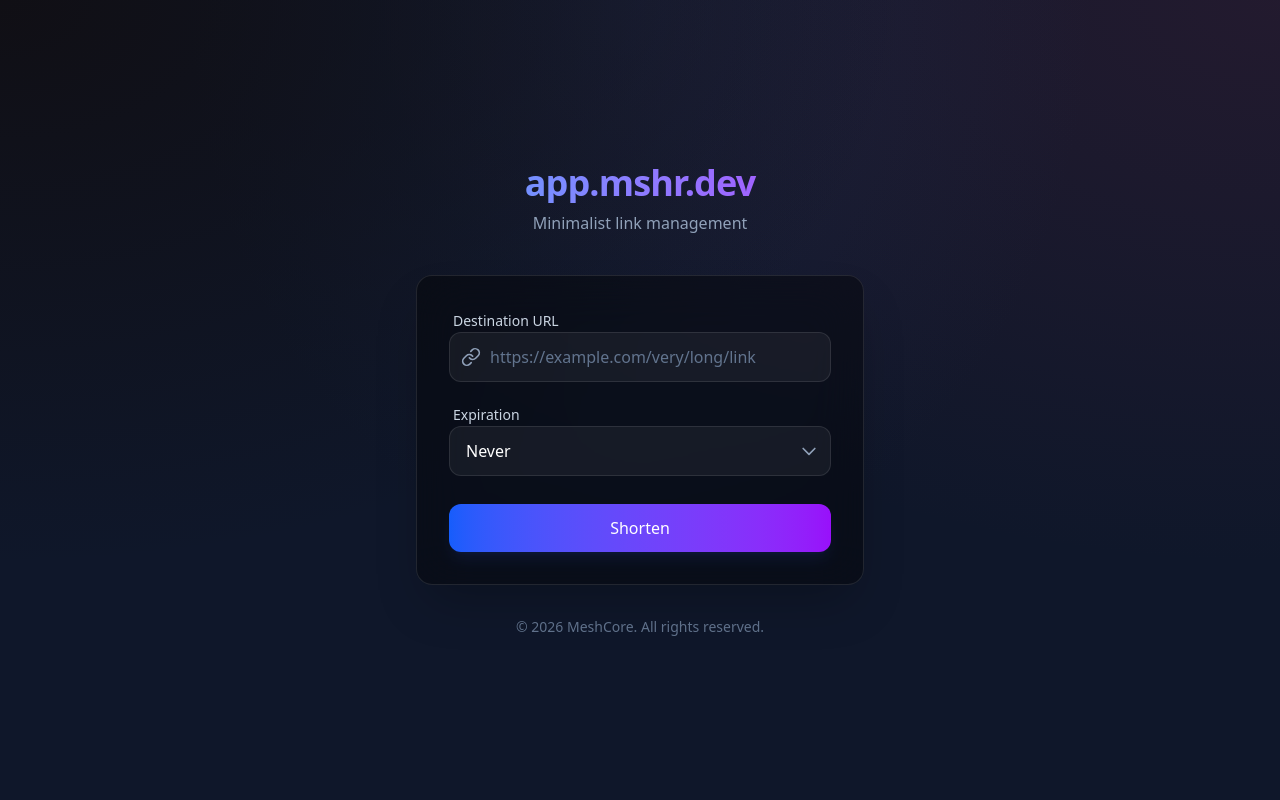
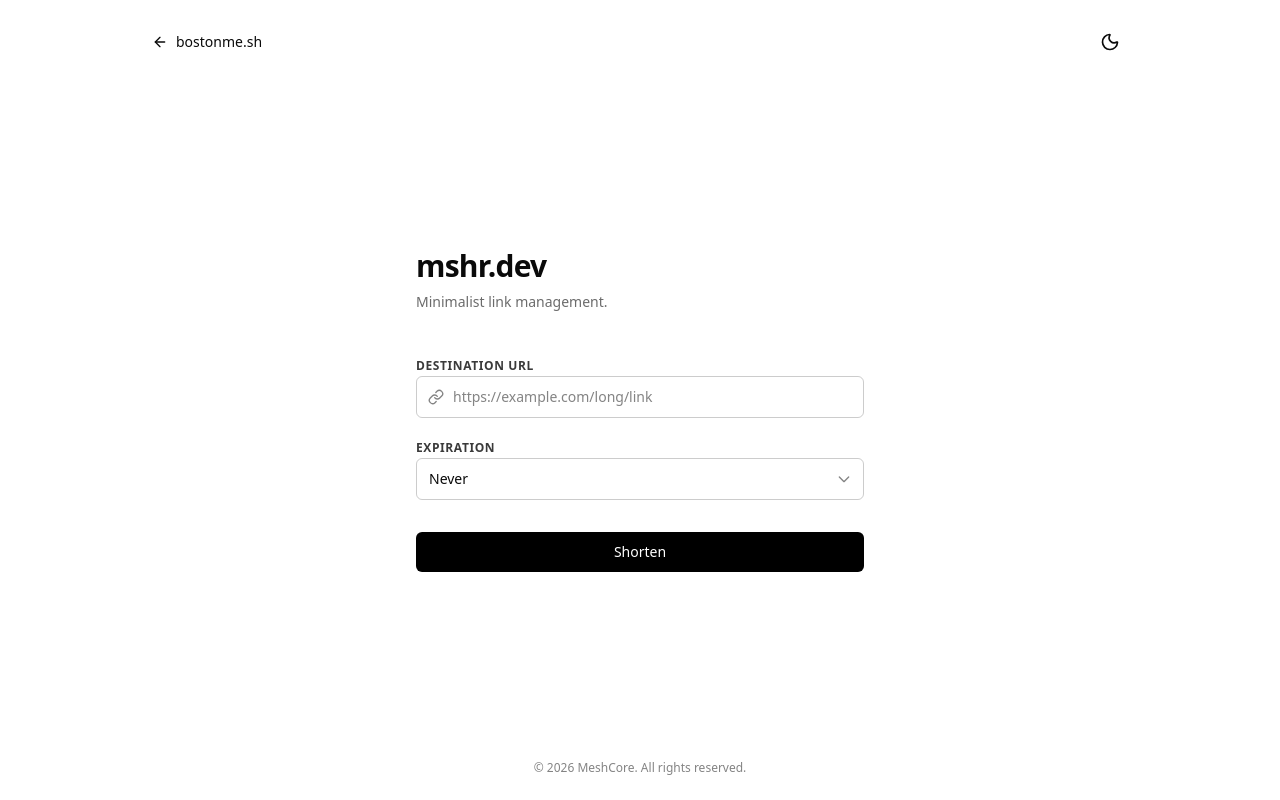
Before and after one commit to knappbrian/mshr.dev, a Next.js app in the folder appwritesites/: page / in a window 1280 px wide. Built offline with nearby package versions, Linux system fonts and the light colour scheme; no server answers.

Commit message:
Overhaul UI to match bostonme.sh minimalist aesthetic

```diff
--- a/appwritesites/src/app/globals.css
+++ b/appwritesites/src/app/globals.css
@@ -1,25 +1,21 @@
 @import "tailwindcss";
 
-@theme {
-  --color-background: #0f172a;
-  --color-foreground: #f8fafc;
-}
+@custom-variant dark (&:where(.dark, .dark *));
 
 @layer base {
+  :root {
+    --bg: #ffffff;
+    --fg: #0a0a0a;
+  }
+
+  .dark {
+    --bg: #0a0a0a;
+    --fg: #ededed;
+  }
+
   body {
-    background-color: var(--color-background);
-    color: var(--color-foreground);
-    background-image:
-      radial-gradient(at 0% 0%, hsla(253,16%,7%,1) 0, transparent 50%),
-      radial-gradient(at 50% 0%, hsla(225,39%,30%,0.2) 0, transparent 50%),
-      radial-gradient(at 100% 0%, hsla(339,49%,30%,0.2) 0, transparent 50%);
-    background-attachment: fixed;
-    min-height: 100vh;
+    background-color: var(--bg);
+    color: var(--fg);
+    transition: background-color 0.2s ease, color 0.2s ease;
   }
 }
-
-@layer utilities {
-  .glass-panel {
-    @apply bg-black/40 backdrop-blur-xl border border-white/10 shadow-2xl;
-  }
-}
--- a/appwritesites/src/app/page.tsx
+++ b/appwritesites/src/app/page.tsx
@@ -2,7 +2,7 @@
 
 import { useState, useEffect, FormEvent } from "react";
 import { account } from "@/lib/appwrite";
-import { Copy, Check, Loader2, Link as LinkIcon, AlertCircle } from "lucide-react";
+import { Copy, Check, Loader2, Link as LinkIcon, AlertCircle, Moon, Sun, ArrowLeft } from "lucide-react";
 
 export default function Home() {
   const [url, setUrl] = useState("");
@@ -13,6 +13,20 @@
   const [result, setResult] = useState<{ shortUrl: string; expiryLabel: string } | null>(null);
   const [copied, setCopied] = useState(false);
   const [mountTime, setMountTime] = useState<number>(Date.now());
+  const [isDark, setIsDark] = useState(false);
+
+  useEffect(() => {
+    // Check initial preference
+    if (window.matchMedia && window.matchMedia('(prefers-color-scheme: dark)').matches) {
+      setIsDark(true);
+      document.documentElement.classList.add('dark');
+    }
+  }, []);
+
+  const toggleTheme = () => {
+    setIsDark(!isDark);
+    document.documentElement.classList.toggle('dark');
+  };
 
   useEffect(() => {
     setMountTime(Date.now());
@@ -38,14 +52,7 @@
     setError(null);
     setResult(null);
 
-    // Bot prevention 1: Honeypot
-    if (honeypot) {
-      setError("An error occurred during submission. Please try again.");
-      return;
-    }
-
-    // Bot prevention 2: Submission Timer (< 2 seconds)
-    if (Date.now() - mountTime < 2000) {
+    if (honeypot || Date.now() - mountTime < 2000) {
       setError("An error occurred during submission. Please try again.");
       return;
     }
@@ -57,7 +64,6 @@
 
     try {
       setLoading(true);
-
       const jwtData = await account.createJWT();
       const jwt = jwtData.jwt;
 
@@ -67,26 +73,13 @@
           "Content-Type": "application/json",
           "x-appwrite-jwt": jwt,
         },
-        body: JSON.stringify({
-          url,
-          expiry,
-          honeypot,
-        }),
+        body: JSON.stringify({ url, expiry, honeypot }),
       });
 
-      if (!response.ok) {
-        throw new Error("Failed to shorten link.");
-      }
+      if (!response.ok) throw new Error("Failed to shorten link.");
 
       const data = await response.json();
-
-      // Determine expiry label for badge
-      const expiryLabels: Record<string, string> = {
-        "30m": "30 Minutes",
-        "2h": "2 Hours",
-        "24h": "24 Hours",
-        "1w": "1 Week",
-      };
+      const expiryLabels: Record<string, string> = { "30m": "30m", "2h": "2h", "24h": "24h", "1w": "1w" };
 
       setResult({
         shortUrl: `mshr.dev/${data.code}`,
@@ -108,71 +101,86 @@
   };
 
   return (
-    <main className="flex min-h-screen flex-col items-center justify-center p-4 sm:p-24 relative overflow-hidden">
-      <div className="z-10 w-full max-w-md">
-        <div className="text-center mb-10">
-          <h1 className="text-4xl font-extrabold tracking-tight mb-2 text-transparent bg-clip-text bg-gradient-to-r from-blue-400 to-purple-500">
-            app.mshr.dev
-          </h1>
-          <p className="text-slate-400">Minimalist link management</p>
-        </div>
+    <div className="min-h-screen flex flex-col font-sans transition-colors duration-200">
+      {/* Header / Nav */}
+      <header className="flex justify-between items-center p-6 w-full max-w-5xl mx-auto">
+        <a
+          href="https://bostonme.sh"
+          target="_blank"
+          rel="noopener noreferrer"
+          className="flex items-center gap-2 text-sm font-medium hover:opacity-70 transition-opacity"
+        >
+          <ArrowLeft className="h-4 w-4" />
+          bostonme.sh
+        </a>
+        <button
+          onClick={toggleTheme}
+          className="p-2 rounded-md hover:bg-black/5 dark:hover:bg-white/10 transition-colors"
+          aria-label="Toggle Theme"
+        >
+          {isDark ? <Sun className="h-5 w-5" /> : <Moon className="h-5 w-5" />}
+        </button>
+      </header>
 
-        <div className="glass-panel rounded-2xl p-6 sm:p-8 relative">
+      {/* Main Content */}
+      <main className="flex-1 flex flex-col items-center justify-center p-4 sm:p-8">
+        <div className="w-full max-w-md">
+          <div className="mb-10">
+            <h1 className="text-3xl font-bold tracking-tight mb-2">mshr.dev</h1>
+            <p className="opacity-60 text-sm">Minimalist link management.</p>
+          </div>
 
-          <form onSubmit={handleSubmit} className="flex flex-col gap-5">
-            {/* Honeypot field - completely invisible to humans but in DOM for bots */}
+          <form onSubmit={handleSubmit} className="flex flex-col gap-4">
             <input
               type="text"
               name="website_url_catch"
               value={honeypot}
               onChange={(e) => setHoneypot(e.target.value)}
               className="opacity-0 absolute -z-10 w-0 h-0"
-              tabIndex={-1}
-              aria-hidden="true"
-              autoComplete="off"
+              tabIndex={-1} aria-hidden="true" autoComplete="off"
             />
 
-            <div className="space-y-2">
-              <label htmlFor="url" className="text-sm font-medium text-slate-300 ml-1">Destination URL</label>
+            <div className="space-y-1.5">
+              <label htmlFor="url" className="text-xs font-semibold uppercase tracking-wider opacity-80">Destination URL</label>
               <div className="relative">
-                <div className="absolute inset-y-0 left-0 pl-3 flex items-center pointer-events-none text-slate-400">
-                  <LinkIcon className="h-5 w-5" />
+                <div className="absolute inset-y-0 left-0 pl-3 flex items-center pointer-events-none opacity-50">
+                  <LinkIcon className="h-4 w-4" />
                 </div>
                 <input
                   id="url"
                   type="url"
-                  placeholder="https://example.com/very/long/link"
+                  placeholder="https://example.com/long/link"
                   value={url}
                   onChange={(e) => setUrl(e.target.value)}
                   required
-                  className="w-full pl-10 pr-4 py-3 bg-white/5 border border-white/10 rounded-xl focus:outline-none focus:ring-2 focus:ring-blue-500/50 transition-all text-white placeholder:text-slate-500"
+                  className="w-full pl-9 pr-4 py-2.5 bg-transparent border border-black/20 dark:border-white/20 rounded-md focus:outline-none focus:border-black dark:focus:border-white transition-colors text-sm"
                 />
               </div>
             </div>
 
-            <div className="space-y-2">
-              <label htmlFor="expiry" className="text-sm font-medium text-slate-300 ml-1">Expiration</label>
+            <div className="space-y-1.5">
+              <label htmlFor="expiry" className="text-xs font-semibold uppercase tracking-wider opacity-80">Expiration</label>
               <div className="relative">
                 <select
                   id="expiry"
                   value={expiry}
                   onChange={(e) => setExpiry(e.target.value)}
-                  className="w-full px-4 py-3 bg-white/5 border border-white/10 rounded-xl focus:outline-none focus:ring-2 focus:ring-blue-500/50 transition-all text-white appearance-none cursor-pointer"
+                  className="w-full px-3 py-2.5 bg-transparent border border-black/20 dark:border-white/20 rounded-md focus:outline-none focus:border-black dark:focus:border-white transition-colors appearance-none cursor-pointer text-sm"
                 >
-                  <option value="never" className="bg-slate-900 text-white">Never</option>
-                  <option value="30m" className="bg-slate-900 text-white">30 Minutes</option>
-                  <option value="2h" className="bg-slate-900 text-white">2 Hours</option>
-                  <option value="24h" className="bg-slate-900 text-white">24 Hours</option>
-                  <option value="1w" className="bg-slate-900 text-white">1 Week</option>
+                  <option value="never" className="dark:bg-[#0a0a0a]">Never</option>
+                  <option value="30m" className="dark:bg-[#0a0a0a]">30 Minutes</option>
+                  <option value="2h" className="dark:bg-[#0a0a0a]">2 Hours</option>
+                  <option value="24h" className="dark:bg-[#0a0a0a]">24 Hours</option>
+                  <option value="1w" className="dark:bg-[#0a0a0a]">1 Week</option>
                 </select>
-                <div className="absolute inset-y-0 right-0 pr-3 flex items-center pointer-events-none text-slate-400">
-                  <svg className="h-5 w-5" fill="none" stroke="currentColor" viewBox="0 0 24 24" xmlns="http://www.w3.org/2000/svg"><path strokeLinecap="round" strokeLinejoin="round" strokeWidth="2" d="M19 9l-7 7-7-7"></path></svg>
+                <div className="absolute inset-y-0 right-0 pr-3 flex items-center pointer-events-none opacity-50">
+                  <svg className="h-4 w-4" fill="none" stroke="currentColor" viewBox="0 0 24 24"><path strokeLinecap="round" strokeLinejoin="round" strokeWidth="2" d="M19 9l-7 7-7-7"></path></svg>
                 </div>
               </div>
             </div>
 
             {error && (
-              <div className="flex items-center gap-2 text-red-400 text-sm p-3 bg-red-400/10 border border-red-400/20 rounded-xl">
+              <div className="flex items-center gap-2 text-red-600 dark:text-red-400 text-sm mt-1 bg-red-50 dark:bg-red-950/30 p-2 rounded border border-red-200 dark:border-red-900/50">
                 <AlertCircle className="h-4 w-4" />
                 <span>{error}</span>
               </div>
@@ -181,11 +189,11 @@
             <button
               type="submit"
               disabled={loading}
-              className="w-full py-3 mt-2 bg-gradient-to-r from-blue-600 to-purple-600 hover:from-blue-500 hover:to-purple-500 text-white font-medium rounded-xl transition-all shadow-lg shadow-blue-900/20 disabled:opacity-50 disabled:cursor-not-allowed flex items-center justify-center gap-2"
+              className="w-full py-2.5 mt-4 bg-black text-white dark:bg-white dark:text-black hover:bg-neutral-800 dark:hover:bg-neutral-200 font-medium rounded-md transition-colors disabled:opacity-50 disabled:cursor-not-allowed flex items-center justify-center gap-2 text-sm"
             >
               {loading ? (
                 <>
-                  <Loader2 className="h-5 w-5 animate-spin" />
+                  <Loader2 className="h-4 w-4 animate-spin" />
                   <span>Shortening...</span>
                 </>
               ) : (
@@ -195,37 +203,36 @@
           </form>
 
           {result && (
-            <div className="mt-8 pt-6 border-t border-white/10 animate-in fade-in slide-in-from-bottom-4 duration-500">
-              <div className="flex justify-between items-center mb-3">
-                <span className="text-sm font-medium text-slate-300">Your shortened link:</span>
+            <div className="mt-8 pt-6 border-t border-black/10 dark:border-white/10">
+              <div className="flex justify-between items-center mb-2">
+                <span className="text-xs font-semibold uppercase tracking-wider opacity-80">Your shortened link</span>
                 {result.expiryLabel && (
-                  <span className="text-xs font-medium px-2.5 py-1 rounded-full bg-blue-500/10 text-blue-400 border border-blue-500/20">
-                    Expires in {result.expiryLabel}
+                  <span className="text-[10px] font-bold uppercase tracking-wider px-2 py-0.5 rounded bg-black/5 dark:bg-white/10 opacity-80">
+                    Exp: {result.expiryLabel}
                   </span>
                 )}
               </div>
 
-              <div className="flex items-center gap-2 bg-black/40 border border-white/10 rounded-xl p-2 relative group">
-                <div className="flex-1 px-3 py-2 text-blue-300 font-medium truncate select-all">
+              <div className="flex items-center justify-between border border-black/20 dark:border-white/20 rounded-md p-1 pl-3 bg-black/5 dark:bg-white/5">
+                <span className="font-mono text-sm truncate pr-2 select-all font-medium">
                   {result.shortUrl}
-                </div>
+                </span>
                 <button
                   onClick={copyToClipboard}
-                  className="flex items-center gap-2 px-4 py-2 bg-white/10 hover:bg-white/20 text-white rounded-lg transition-all"
+                  className="flex items-center justify-center p-2 bg-white dark:bg-[#0a0a0a] border border-black/20 dark:border-white/20 hover:bg-neutral-100 dark:hover:bg-neutral-900 rounded transition-colors"
                   aria-label="Copy to clipboard"
                 >
-                  {copied ? <Check className="h-4 w-4 text-green-400" /> : <Copy className="h-4 w-4" />}
-                  <span className="text-sm font-medium">{copied ? "Copied" : "Copy"}</span>
+                  {copied ? <Check className="h-4 w-4" /> : <Copy className="h-4 w-4" />}
                 </button>
               </div>
             </div>
           )}
         </div>
+      </main>
 
-        <div className="mt-8 text-center text-slate-500 text-sm">
-          <p>&copy; {new Date().getFullYear()} MeshCore. All rights reserved.</p>
-        </div>
-      </div>
-    </main>
+      <footer className="p-6 text-center text-xs opacity-50 font-medium">
+        &copy; {new Date().getFullYear()} MeshCore. All rights reserved.
+      </footer>
+    </div>
   );
 }
```
